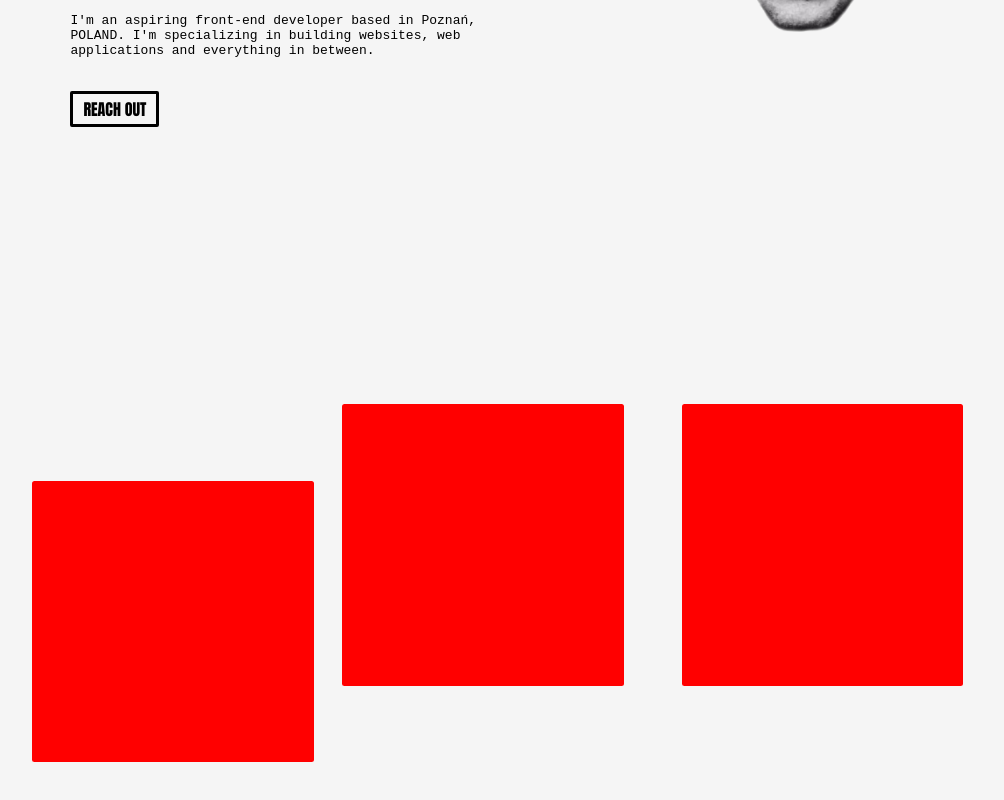
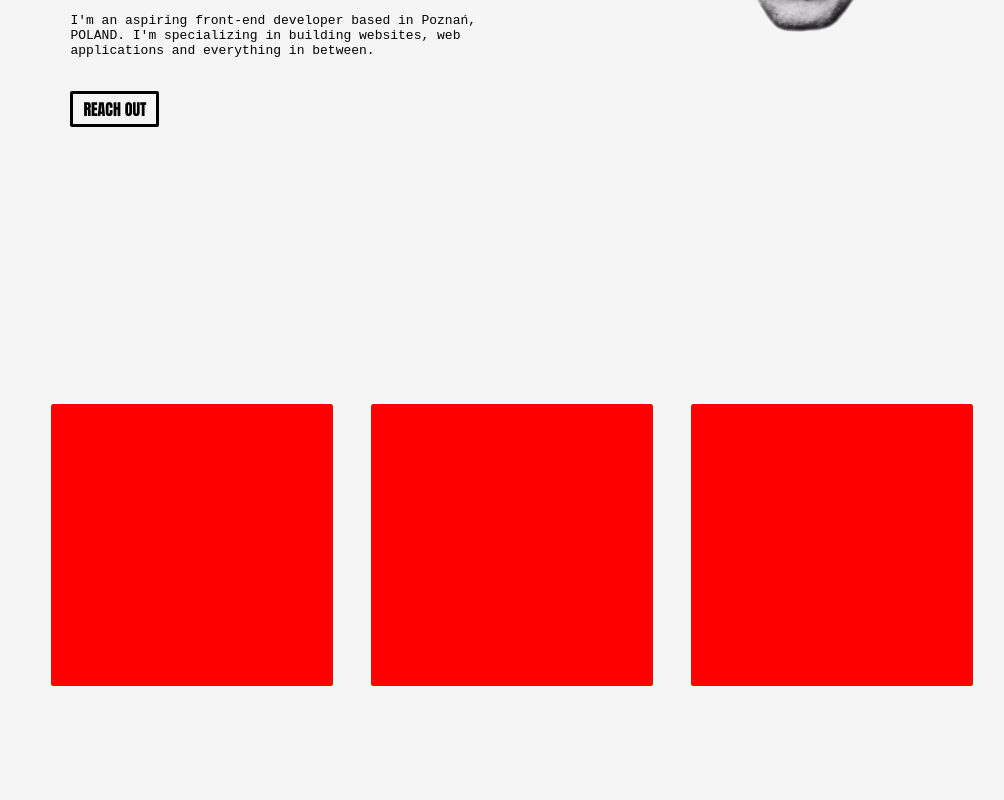
Before and after one commit to sajsdob/portfolio, a React (Create React App) app: page / in a window 1280 px wide. Shown: the part 406-1206 px from the top of the page, without its empty margins (128-1132 px from the left). Built offline with nearby package versions, Linux system fonts and the light colour scheme.

Commit message:
styling fixes

```diff
--- a/src/components/Projects/Projects.js
+++ b/src/components/Projects/Projects.js
@@ -20,8 +20,12 @@ class Projects extends Component {
                         <Link to="/Todoapp">
                         <div data-aos="fade-up" className='todo-list'><div className='background-color'></div><h1>TO DO LIST</h1></div>
                         </Link>
+                        <Link to="/Todoapp">
                         <div data-aos="fade-up" className='todo-list'><div className='background-color'></div><h1>WEATHER APP</h1></div>
+                        </Link>
+                        <Link to="/Todoapp">
                         <div data-aos="fade-up" className='todo-list'><div className='background-color'></div><h1>SPOTIFY APP</h1></div>
+                        </Link>
                     </div>
             </div>
         )
--- a/src/components/Projects/todoapp.scss
+++ b/src/components/Projects/todoapp.scss
@@ -3,6 +3,10 @@
     display: flex;
     justify-content: space-around;
     z-index: 2;
+    a {
+        position: relative;
+        text-decoration: none;
+    }
 }
 .todo-list {
     transition: all 0.3s cubic-bezier(0.25, 0.8, 0.25, 1);
@@ -25,7 +29,7 @@
     h1 {
         z-index: 4;
         position: relative;
-        margin-top: 45%;
+        top: 43%;
         text-align: center;
         width: 100%;
     }
--- a/src/components/Todoapp/Header.js
+++ b/src/components/Todoapp/Header.js
@@ -7,11 +7,9 @@ constructor(props){
   super(props);
 }
   render(){
-    const {changeTheme, handleKeyPress, addtolist, changinginput, userinput} = this.props;
+    const {handleKeyPress, addtolist, changinginput, userinput} = this.props;
     return(
       <div  className = 'userinput'>
-        <div    className = 'changeTheme'
-                onClick={changeTheme}>CHANGE THEME</div>
         <input  onKeyPress={handleKeyPress}
                 placeholder='ENTER TASK'
                 onChange={(e)=>changinginput(e.target.value)}
--- /dev/null
+++ b/src/components/Todoapp/Todo.scss
@@ -0,0 +1,8 @@
+.Todoapp {
+   margin-top: 20vh;
+   display: flex;
+   ul {
+       text-align: center;
+       margin-top: 70px;
+   }
+}
--- a/src/components/Todoapp/Todoapp.js
+++ b/src/components/Todoapp/Todoapp.js
@@ -3,7 +3,7 @@ import SimpleStorage from "react-simple-storage";
 import Header from './Header.js';
 import Todo from './Todo.js';
 import Done from './Done.js';
-
+import './Todo.scss'
 
 class Todoapp extends Component {
 
@@ -74,11 +74,10 @@ handleKeyPress = (event, ) => {
 
   render(){
     return(
-    <div id='/Todoapp'>
+    <div id='/Todoapp' className='Todoapp'>
     <SimpleStorage parent={this} />
       <div className='container'>
-          <Header changeTheme = {this.changeTheme}
-                  handleKeyPress = {this.handleKeyPress}
+          <Header handleKeyPress = {this.handleKeyPress}
                   addtolist = {this.addtolist}
                   changinginput = {this.changinginput}
                   userinput = {this.state.userinput}/>
```
